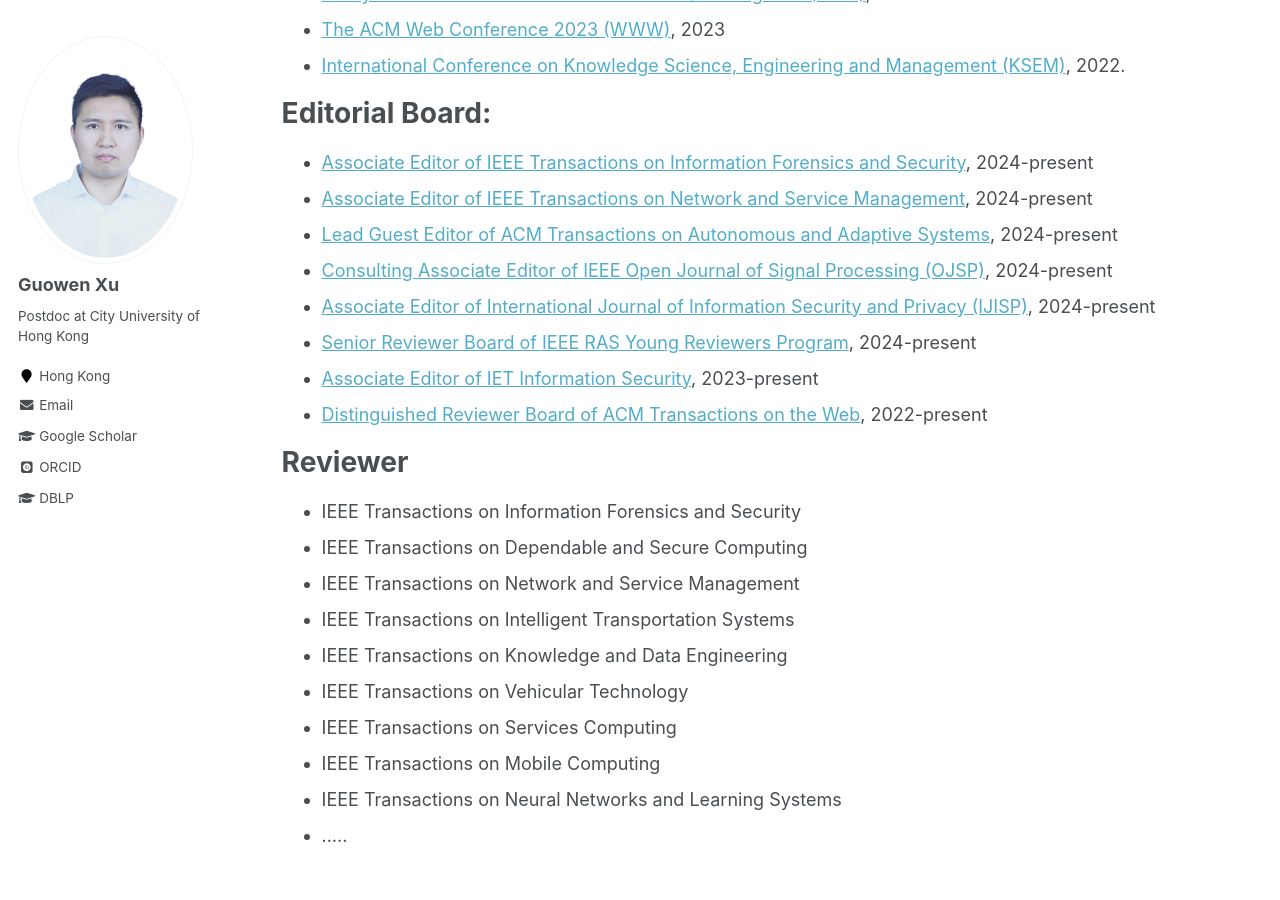
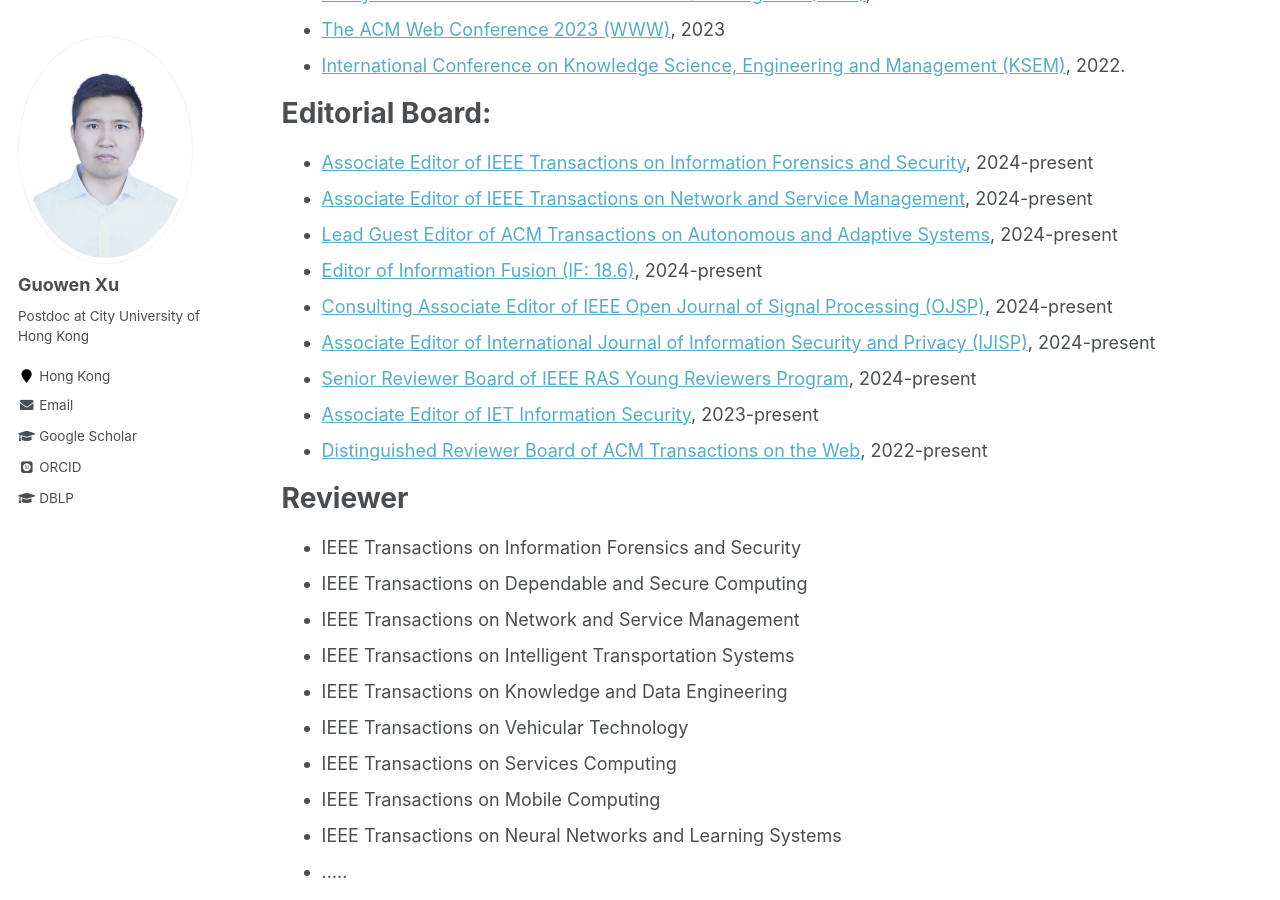
Before and after one commit to Guowen-xu/guowen-xu.github.io, a Jekyll site: the page built from _pages/services.md, in a window 1280 px wide and 900 px high, scrolled down 376 px. Built offline with Jekyll 4.4.1, drawn with Linux system fonts in a browser that asks for light colours; some web fonts are replaced.

Commit message:
Update services.md

```diff
--- a/_pages/services.md
+++ b/_pages/services.md
@@ -19,6 +19,7 @@ Editorial Board:
 * [Associate Editor of IEEE Transactions on Information Forensics and Security](https://signalprocessingsociety.org/publications-resources/ieee-transactions-information-forensics-and-security/editorial-board), 2024-present
 * [Associate Editor of IEEE Transactions on Network and Service Management](https://www.comsoc.org/publications/journals/ieee-tnsm/ieee-transactions-network-and-service-management-editorial-board), 2024-present
 * [Lead Guest Editor of ACM Transactions on Autonomous and Adaptive Systems](https://dl.acm.org/journal/taas/calls-for-papers), 2024-present
+* [Editor of Information Fusion (IF: 18.6)](https://www.sciencedirect.com/journal/information-fusion/about/editorial-board), 2024-present
 * [Consulting Associate Editor of IEEE Open Journal of Signal Processing (OJSP)](https://signalprocessingsociety.org/publications-resources/ieee-open-journal-signal-processing/advisoryeditorial-board), 2024-present
 * [Associate Editor of International Journal of Information Security and Privacy (IJISP)](https://www.igi-global.com/journals/open-access/reviewers/international-journal-information-security-privacy/1096), 2024-present
 * [Senior Reviewer Board of IEEE RAS Young Reviewers Program](https://www.ieee-ras.org/students/young-reviewers-program), 2024-present
```
